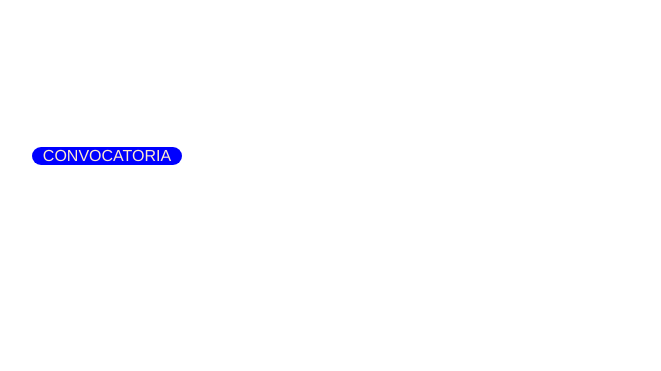
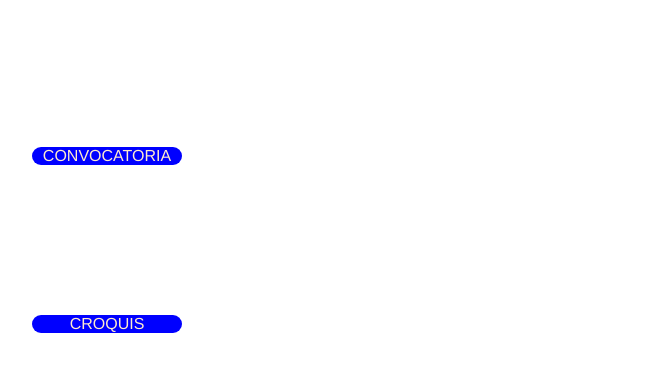
Before and after one commit to Umbriel76/EDNOM-2022, a plain HTML site: page index.html in a window 1280 px wide. Shown: the part 61-432 px from the top of the page, without its empty margins (106-767 px from the left). Drawn offline with Linux system fonts and the light colour scheme.

Commit message:
Update index.html

```diff
--- a/index.html
+++ b/index.html
@@ -31,6 +31,6 @@
 <body>
         <h1 style="color:rgb(255, 0, 0) ; text-align: center;">EDNOM 2022</h1>
         <a href="https://docs.google.com/spreadsheets/d/1uiZ15Kc03yul2cLPxjdQTGFntTnjK5qYOUqeUbs5cgY/edit?usp=sharing" target="_blank">CONVOCATORIA</a>
-
+         <a href="https://drive.google.com/drive/folders/1s-Vete6iPyBINfYvMLX2xPc6IcxSLl87?usp=sharing" target="_blank">CROQUIS</a>
 </body>
 </html>
```
